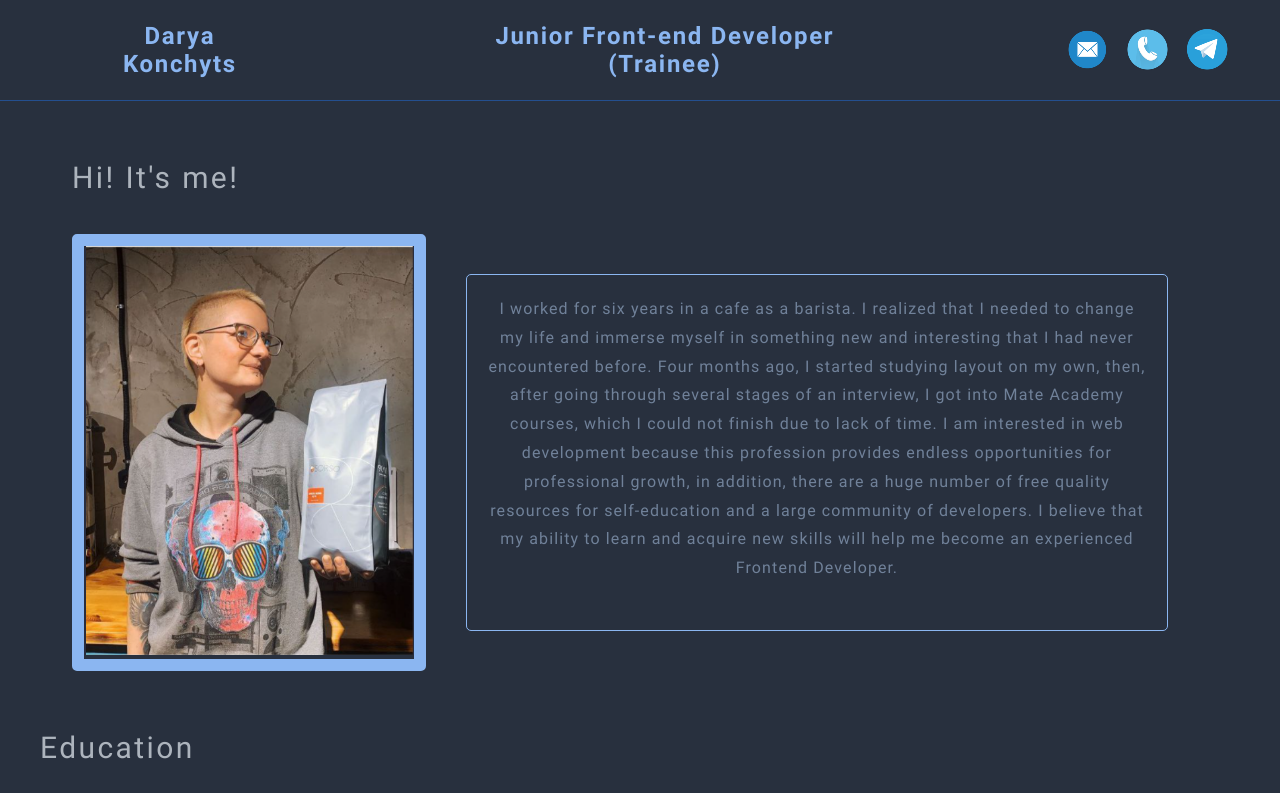
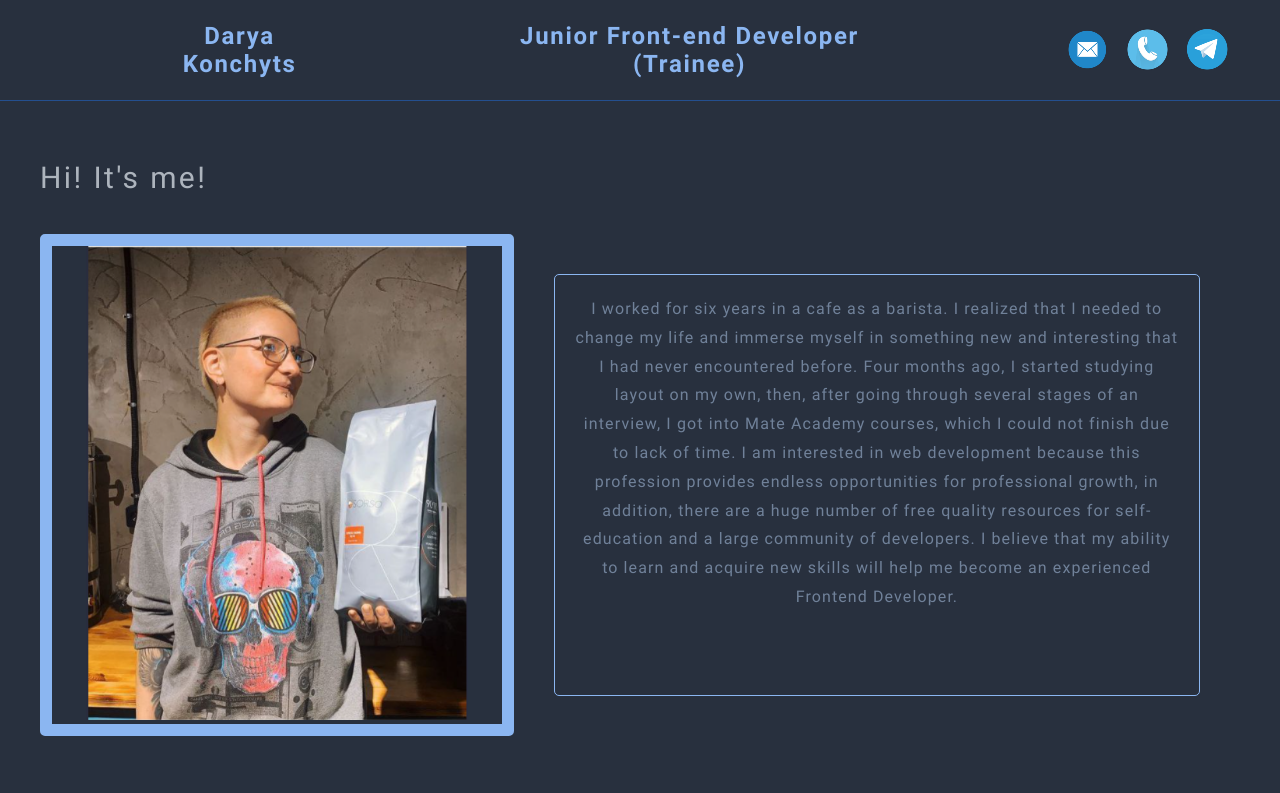
Before and after one commit to DNK-forexample/rsschool-cv, a plain HTML site: page cv-css/index.html in a window 1280 px wide. Shown: the top 793 px of the page. Drawn offline with Linux system fonts and the light colour scheme.

Commit message:
refactor: change width

```diff
--- a/cv-css/index.html
+++ b/cv-css/index.html
@@ -45,6 +45,7 @@
         </div>
       </header>
 
+      <main>
         <section class="main">
           <div class="container">
             <div class="main-info">
@@ -297,6 +298,8 @@
           </div>
         </section>
 
+      </main>
+
       <footer class="footer">
         <div class="container">
           <div class="footer-items">
--- a/cv-css/style.css
+++ b/cv-css/style.css
@@ -19,6 +19,7 @@ body {
   font-family: Roboto, sans-serif;
   background-color: #28303e;
   width: 100%;
+
 }
 
 .body-wrapper {
@@ -47,6 +48,7 @@ body {
   align-items: center;
   text-align: center;
   height: 50px;
+  margin: 0 auto;
 }
 
 .header .list-items {
@@ -62,7 +64,7 @@ body {
   justify-content: space-between;
   align-items: center;
   text-align: center;
-  margin-left: 50px;
+  margin-left: 10%;
 }
 
 .menu-item {
@@ -99,12 +101,14 @@ body {
   display: flex;
   padding-top: 60px;
   margin-bottom: 60px;
+
 }
 
 .main-info {
   display: flex;
   flex-direction: column;
   justify-content: center;
+  margin: 0 auto;
 }
 
 .about {
@@ -129,10 +133,11 @@ body {
   border: 12px solid #8bb6f1;
   border-radius: 5px;
   transition: all .3s;
+  height: 85%;
 }
 
 .main-photo-img {
-  width: 330px;
+  width: 85%;
 }
 
 .main-text {
```
Lines whose indentation alone changed are shown as unchanged.
